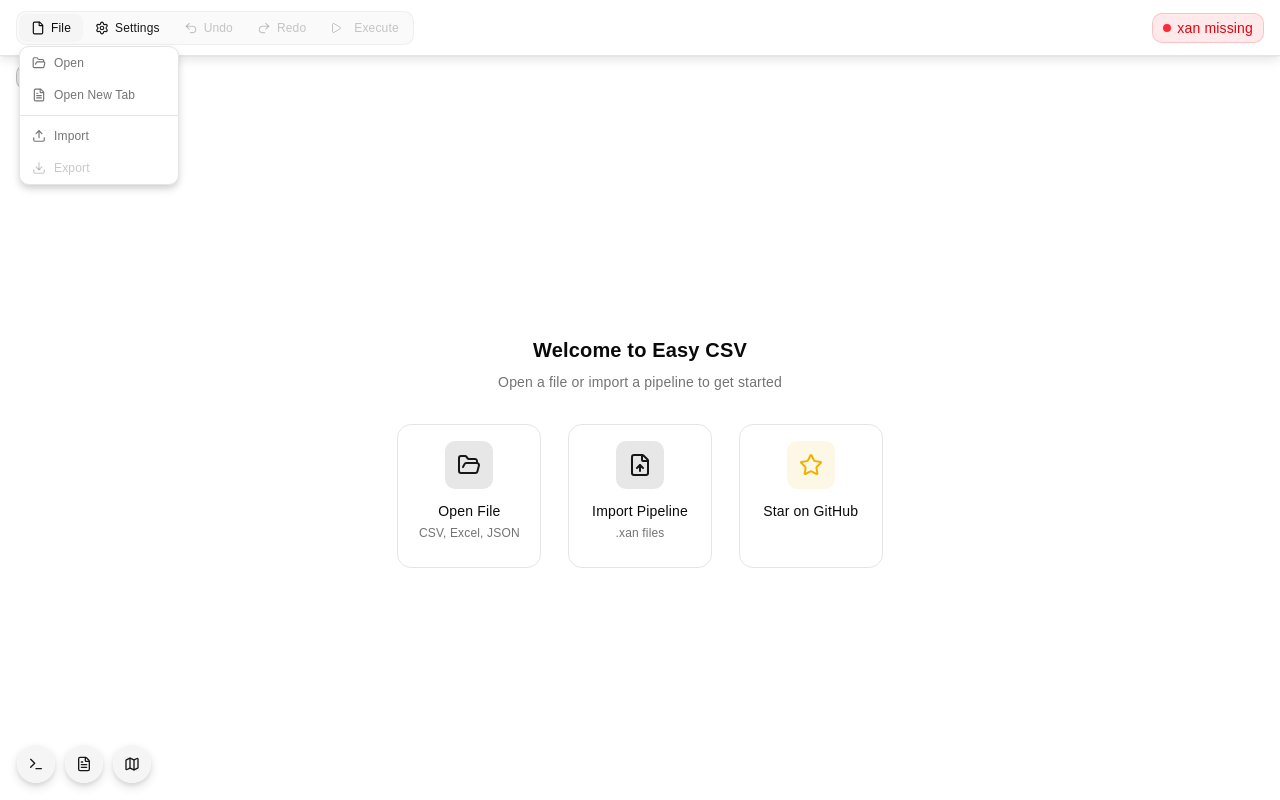
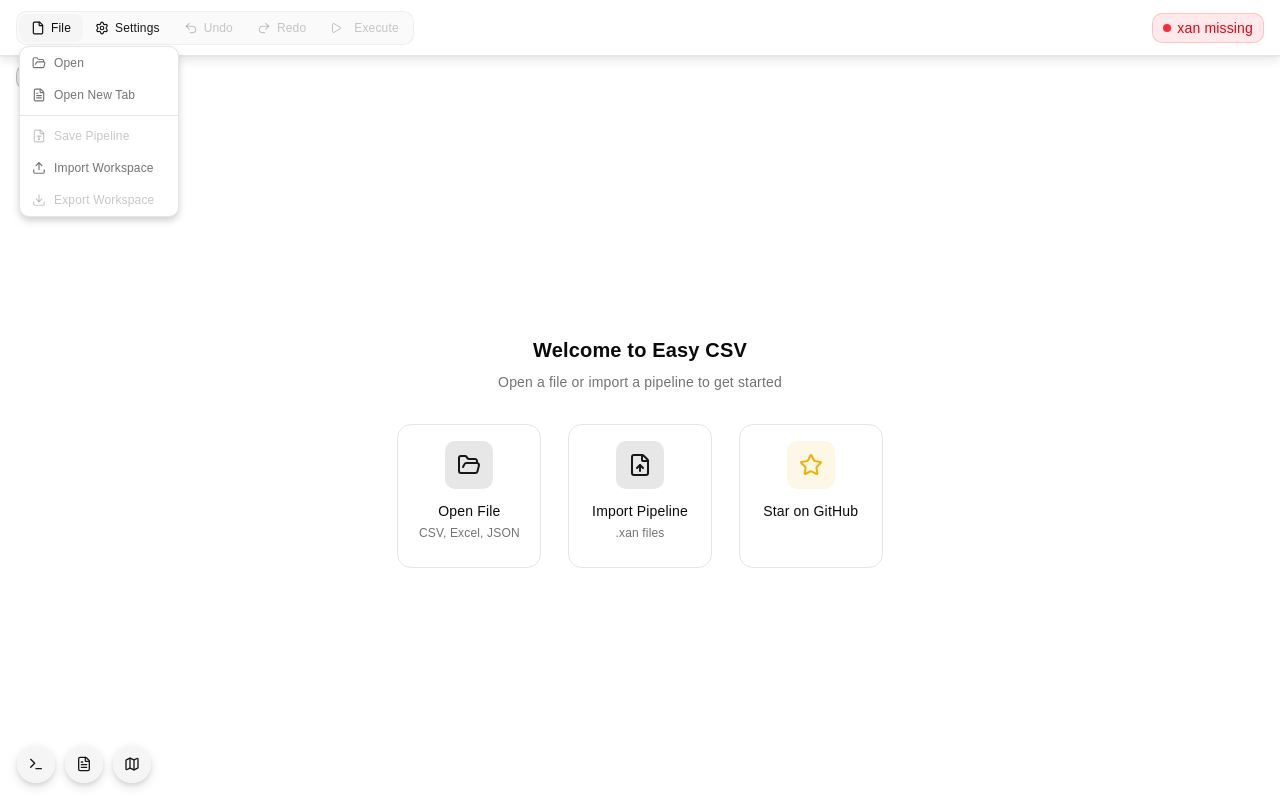
Before and after one commit to tansen87/easy-csv, a React (Vite) app: page / in a window 1280 px wide. Both pictures are taken after a click on the button "File". Built offline with nearby package versions, Linux system fonts and the light colour scheme.

Commit message:
feat: add the function of saving pipeline

```diff
--- a/src/App.tsx
+++ b/src/App.tsx
@@ -25,6 +25,7 @@ import {
   Redo2,
   Map as MapIcon,
   ChevronDown,
+  FileType,
 } from "lucide-react";
 import { CommandList } from "@/components/CommandList";
 import { LogPanel } from "@/components/LogPanel";
@@ -857,6 +858,53 @@ function App() {
     setLogs([]);
   };
 
+  const handleSavePipeline = async () => {
+    const currentPipeline = getCurrentPipeline();
+    if (currentPipeline.length === 0) {
+      showToastRef.current("No pipeline to save", 'warning');
+      return;
+    }
+
+    try {
+      const pipelineLines = currentPipeline.map((step) => {
+        const params = step.command.parameters.map((param) => {
+          const value = step.parameters[param.name] ?? param.default;
+
+          if (param.type === "flag") {
+            if (value !== true) {
+              return "";
+            }
+            return `--${param.name}`;
+          }
+
+          if (value === undefined || value === null || value === "") {
+            return "";
+          }
+
+          const prefix = param.isPositional ? "" : `--${param.name}`;
+          const escapedValue = typeof value === 'string' && value.includes(' ') ? `"${value}"` : value;
+          return `${prefix} ${escapedValue}`.trim();
+        }).filter(Boolean).join(' ');
+
+        return `xan ${step.command.name} ${params}`.trim();
+      });
+
+      const pipelineContent = pipelineLines.join(' | ');
+      const filePath = await save({
+        filters: [{ name: "Xan Stream Files", extensions: ["xs"] }],
+        defaultPath: `${getCurrentTab().name}.xs`,
+      });
+
+      if (filePath) {
+        const encoder = new TextEncoder();
+        await writeFile(filePath, encoder.encode(pipelineContent));
+        showToastRef.current(`Pipeline saved to: ${filePath}`, 'success');
+      }
+    } catch (error) {
+      showToastRef.current(`Failed to save pipeline: ${error}`, 'error');
+    }
+  };
+
   const handleExportPipeline = async () => {
     const currentPipeline = getCurrentPipeline();
     const currentTab = getCurrentTab();
@@ -1048,13 +1096,27 @@ function App() {
                   <div className="border-t border-border my-1" />
                   <button
                     onClick={() => {
+                      handleSavePipeline();
+                      setActiveMenu(null);
+                    }}
+                    disabled={getCurrentPipeline().length === 0}
+                    className={`flex items-center gap-2 w-full px-3 py-2 text-xs font-medium transition-colors ${getCurrentPipeline().length === 0
+                      ? "text-muted-foreground/40 cursor-not-allowed"
+                      : "text-muted-foreground hover:text-foreground hover:bg-accent"
+                      }`}
+                  >
+                    <FileType className="h-3.5 w-3.5" />
+                    Save Pipeline
+                  </button>
+                  <button
+                    onClick={() => {
                       handleImportPipeline();
                       setActiveMenu(null);
                     }}
                     className="flex items-center gap-2 w-full px-3 py-2 text-xs font-medium text-muted-foreground hover:text-foreground hover:bg-accent transition-colors"
                   >
                     <Upload className="h-3.5 w-3.5" />
-                    Import
+                    Import Workspace
                   </button>
                   <button
                     onClick={() => {
@@ -1068,7 +1130,7 @@ function App() {
                       }`}
                   >
                     <Download className="h-3.5 w-3.5" />
-                    Export
+                    Export Workspace
                   </button>
                 </div>
               )}
```
